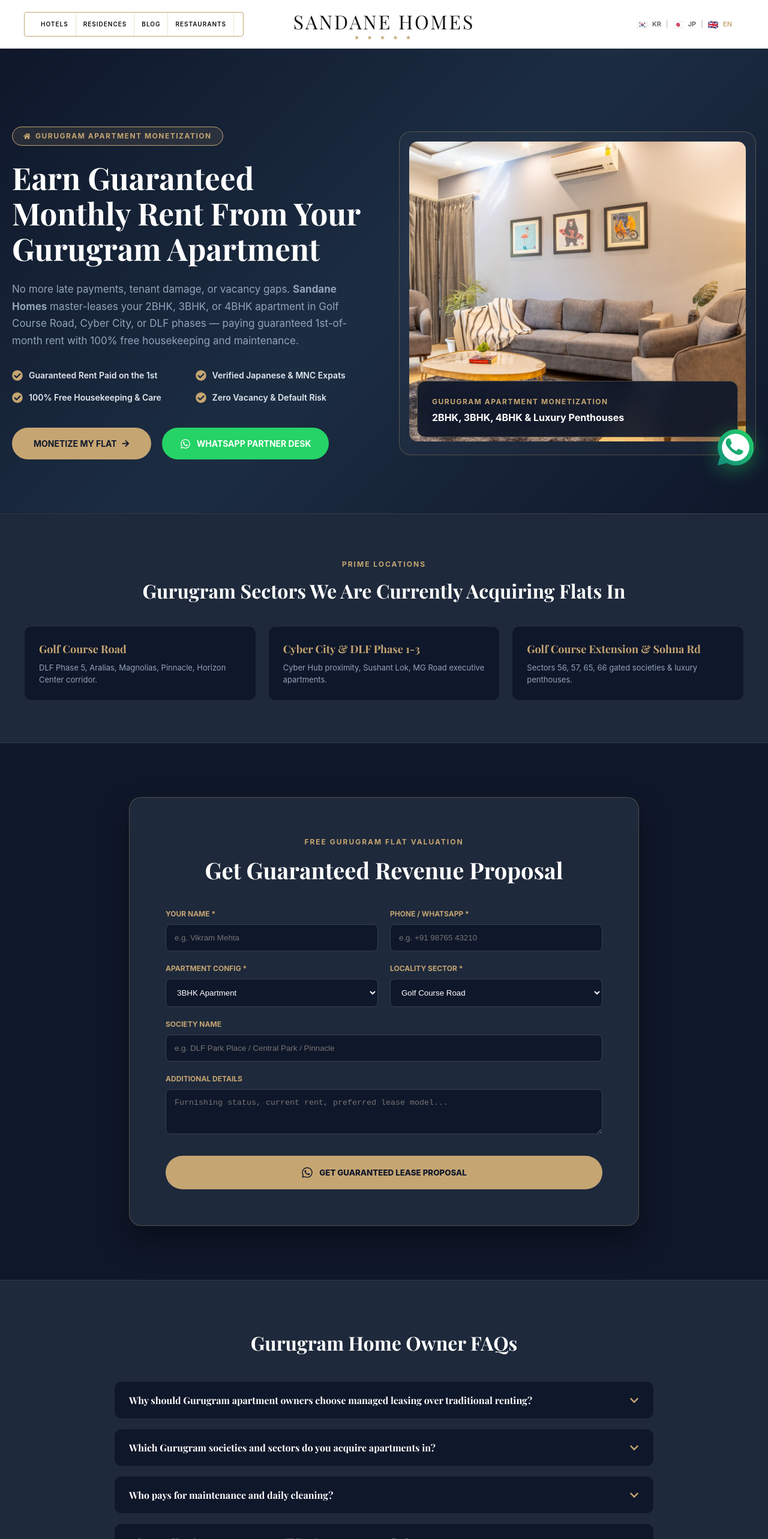
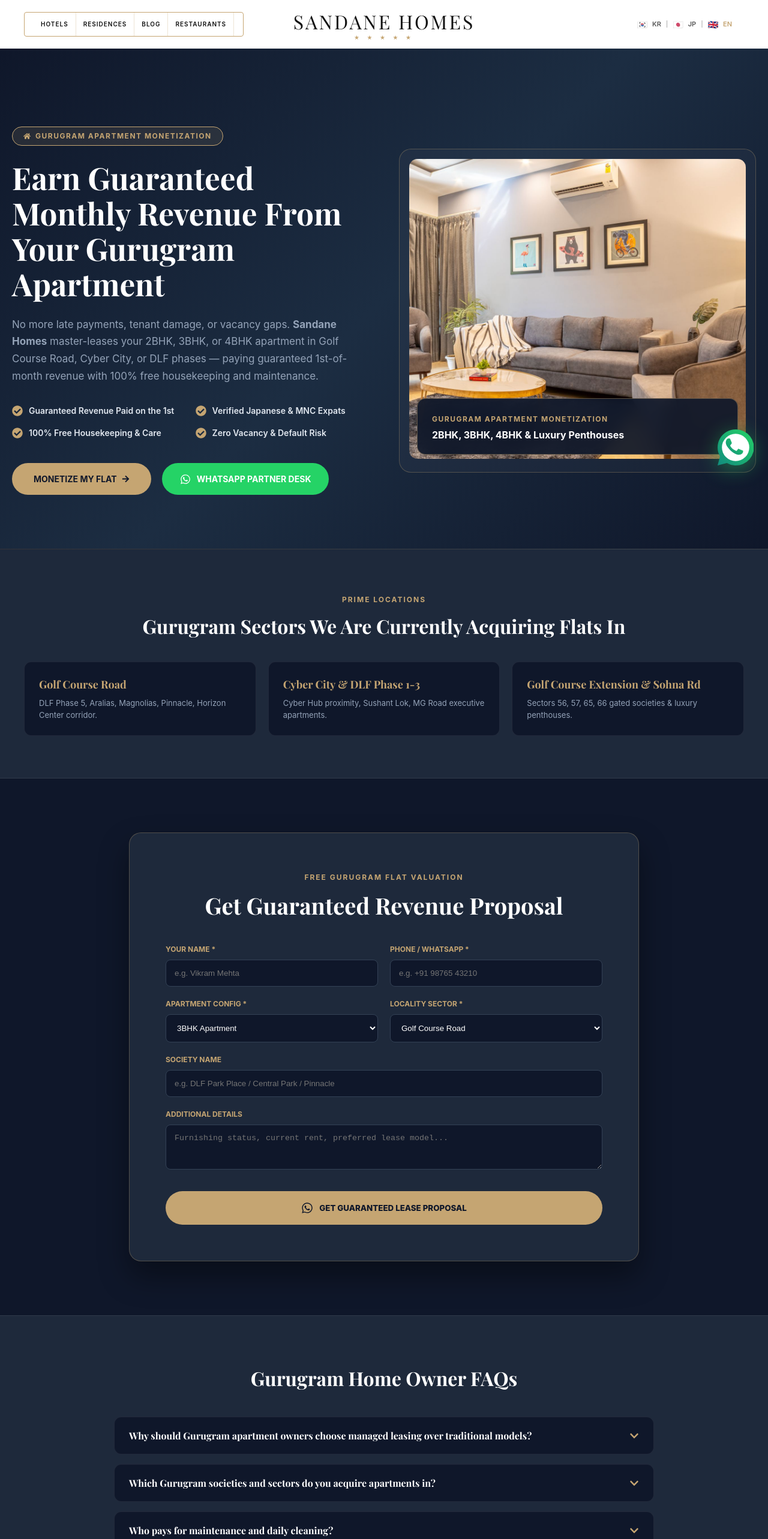
Before and after one commit to viratco/sandanehomes, a React (Vite) app: page /partner/gurugram-home-owners in a window 1280 px wide. Shown: the top 2566 px of the page at 60% size. Built offline with nearby package versions, Linux system fonts and the light colour scheme; a web font is replaced by a local one.

Commit message:
Replace Rent terminology with Revenue across all property partner pages

```diff
--- a/src/components/pages/GurugramBuildingOwnersPartner.jsx
+++ b/src/components/pages/GurugramBuildingOwnersPartner.jsx
@@ -152,7 +152,7 @@ const GurugramBuildingOwnersPartner = () => {
               marginBottom: '32px',
               fontWeight: '400'
             }}>
-              Stop managing dozens of individual renters. <strong>Sandane Homes</strong> master-leases your entire residential tower or builder block (10 to 50+ units) under a single master lease contract — delivering guaranteed 1st-of-month payouts for 3 to 9 years with zero vacancy risk.
+              Stop dealing with unvetted individual occupants. <strong>Sandane Homes</strong> master-leases your entire residential tower or builder block (10 to 50+ units) under a single master lease contract — delivering guaranteed 1st-of-month revenue payouts for 3 to 9 years with zero vacancy risk.
             </p>
 
             {/* Quick Corporate Value Bullet Grid */}
@@ -297,20 +297,20 @@ const GurugramBuildingOwnersPartner = () => {
           <div style={{ backgroundColor: '#1E293B', borderRadius: '16px', border: '1px solid rgba(255,255,255,0.08)', overflow: 'hidden', boxShadow: '0 20px 40px rgba(0,0,0,0.3)' }}>
             <div style={{ display: 'grid', gridTemplateColumns: '2fr 2fr 2fr', padding: '20px 24px', backgroundColor: '#162032', borderBottom: '1px solid rgba(255,255,255,0.1)', fontWeight: '700', fontSize: '14px', letterSpacing: '1px' }}>
               <div style={{ color: '#94A3B8' }}>FEATURE / METRIC</div>
-              <div style={{ color: '#EF4444' }}>TRADITIONAL RENTING</div>
+              <div style={{ color: '#EF4444' }}>TRADITIONAL LEASING</div>
               <div style={{ color: '#C5A572' }}>SANDANE MASTER LEASE</div>
             </div>
 
             <div style={{ display: 'grid', gridTemplateColumns: '2fr 2fr 2fr', padding: '18px 24px', borderBottom: '1px solid rgba(255,255,255,0.05)', fontSize: '14px' }}>
               <div style={{ color: '#FFFFFF', fontWeight: '600' }}>Tenant Contracts</div>
-              <div style={{ color: '#94A3B8' }}>30+ individual renters to manage</div>
+              <div style={{ color: '#94A3B8' }}>30+ individual occupants to manage</div>
               <div style={{ color: '#C5A572', fontWeight: '700', display: 'flex', alignItems: 'center', gap: '6px' }}><FaCircleCheck /> 1 Master Lease Contract</div>
             </div>
 
             <div style={{ display: 'grid', gridTemplateColumns: '2fr 2fr 2fr', padding: '18px 24px', borderBottom: '1px solid rgba(255,255,255,0.05)', fontSize: '14px' }}>
-              <div style={{ color: '#FFFFFF', fontWeight: '600' }}>Monthly Rent Payout</div>
+              <div style={{ color: '#FFFFFF', fontWeight: '600' }}>Monthly Revenue Payout</div>
               <div style={{ color: '#94A3B8' }}>Multiple payment delays &amp; follow-ups</div>
-              <div style={{ color: '#C5A572', fontWeight: '700', display: 'flex', alignItems: 'center', gap: '6px' }}><FaCircleCheck /> Guaranteed on the 1st</div>
+              <div style={{ color: '#C5A572', fontWeight: '700', display: 'flex', alignItems: 'center', gap: '6px' }}><FaCircleCheck /> Guaranteed Revenue on the 1st</div>
             </div>
 
             <div style={{ display: 'grid', gridTemplateColumns: '2fr 2fr 2fr', padding: '18px 24px', borderBottom: '1px solid rgba(255,255,255,0.05)', fontSize: '14px' }}>
--- a/src/components/pages/GurugramHomeOwnersPartner.jsx
+++ b/src/components/pages/GurugramHomeOwnersPartner.jsx
@@ -42,8 +42,8 @@ const GurugramHomeOwnersPartner = () => {
 
   const faqs = [
     {
-      q: "Why should Gurugram apartment owners choose managed leasing over traditional renting?",
-      a: "Traditional renting in Gurugram carries 1-2 months of annual vacancy losses, late payments, tenant damage, and constant repair calls. Sandane Homes pays guaranteed rent on the 1st of every month, handles 100% of maintenance and housekeeping, and leases exclusively to MNC expat executives."
+      q: "Why should Gurugram apartment owners choose managed leasing over traditional models?",
+      a: "Traditional leasing in Gurugram carries 1-2 months of annual vacancy losses, late payments, tenant damage, and constant repair calls. Sandane Homes pays guaranteed revenue on the 1st of every month, handles 100% of maintenance and housekeeping, and leases exclusively to MNC expat executives."
     },
     {
       q: "Which Gurugram societies and sectors do you acquire apartments in?",
@@ -65,7 +65,7 @@ const GurugramHomeOwnersPartner = () => {
       "@type": "Service",
       "name": "Gurugram Home Owner Property Management & Monetization — Sandane Homes",
       "provider": { "@type": "Organization", "name": "Sandane Homes", "url": "https://www.sandanehomes.com" },
-      "description": "Monetize your Gurugram apartment or flat with Sandane Homes. Guaranteed fixed monthly rent, 100% free maintenance, and verified corporate MNC expat tenants.",
+      "description": "Monetize your Gurugram apartment or flat with Sandane Homes. Guaranteed fixed monthly revenue, 100% free maintenance, and verified corporate MNC expat tenants.",
       "areaServed": "Gurugram, Haryana, India"
     },
     {
@@ -83,7 +83,7 @@ const GurugramHomeOwnersPartner = () => {
     <div style={{ backgroundColor: '#0F172A', color: '#F8FAFC', minHeight: '100vh', fontFamily: "'Inter', system-ui, sans-serif" }}>
       <SEO
         title="Gurugram Home Owners Partnership | Monetize Your Apartment — Sandane Homes"
-        description="Gurugram apartment & flat owners: earn guaranteed monthly rent or high profit-sharing with zero hassle. Sandane Homes manages your flat as a premium corporate expat residence."
+        description="Gurugram apartment & flat owners: earn guaranteed monthly revenue or high profit-sharing with zero hassle. Sandane Homes manages your flat as a premium corporate expat residence."
         canonical="https://www.sandanehomes.com/partner/gurugram-home-owners"
         ogImage="https://www.sandanehomes.com/residences-og.jpg"
         schema={pageSchema}
@@ -127,16 +127,16 @@ const GurugramHomeOwnersPartner = () => {
               marginBottom: '24px',
               fontWeight: '600'
             }}>
-              Earn Guaranteed Monthly Rent From Your Gurugram Apartment
+              Earn Guaranteed Monthly Revenue From Your Gurugram Apartment
             </h1>
 
             <p style={{ fontSize: '17px', lineHeight: '1.7', color: '#94A3B8', marginBottom: '32px' }}>
-              No more late payments, tenant damage, or vacancy gaps. <strong>Sandane Homes</strong> master-leases your 2BHK, 3BHK, or 4BHK apartment in Golf Course Road, Cyber City, or DLF phases — paying guaranteed 1st-of-month rent with 100% free housekeeping and maintenance.
+              No more late payments, tenant damage, or vacancy gaps. <strong>Sandane Homes</strong> master-leases your 2BHK, 3BHK, or 4BHK apartment in Golf Course Road, Cyber City, or DLF phases — paying guaranteed 1st-of-month revenue with 100% free housekeeping and maintenance.
             </p>
 
             <div style={{ display: 'grid', gridTemplateColumns: 'repeat(auto-fit, minmax(220px, 1fr))', gap: '16px', marginBottom: '40px' }}>
               <div style={{ display: 'flex', alignItems: 'center', gap: '10px', color: '#E2E8F0', fontSize: '14px', fontWeight: '600' }}>
-                <FaCheckCircle color="#C5A572" size={18} /> Guaranteed Rent Paid on the 1st
+                <FaCheckCircle color="#C5A572" size={18} /> Guaranteed Revenue Paid on the 1st
               </div>
               <div style={{ display: 'flex', alignItems: 'center', gap: '10px', color: '#E2E8F0', fontSize: '14px', fontWeight: '600' }}>
                 <FaCheckCircle color="#C5A572" size={18} /> Verified Japanese &amp; MNC Expats
--- a/src/components/pages/PartnershipPage.jsx
+++ b/src/components/pages/PartnershipPage.jsx
@@ -274,7 +274,7 @@ const PartnershipPage = () => {
           <div style={{ padding: '20px', background: '#FFFFFF', borderRadius: '12px', border: '1px solid #EAE4DC', boxShadow: '0 4px 15px rgba(0,0,0,0.03)' }}>
             <h3 style={{ fontFamily: 'Playfair Display, serif', fontSize: '38px', color: '#8B7355', margin: '0 0 6px 0', fontWeight: '700' }}>100%</h3>
             <p style={{ fontSize: '13px', fontWeight: '700', letterSpacing: '1px', color: '#111111', textTransform: 'uppercase', margin: 0 }}>Guaranteed Lease &amp; Zero Default</p>
-            <span style={{ fontSize: '12px', color: '#777', display: 'block', marginTop: '4px' }}>Rent paid on the 1st of every month</span>
+            <span style={{ fontSize: '12px', color: '#777', display: 'block', marginTop: '4px' }}>Revenue paid on the 1st of every month</span>
           </div>
 
           <div style={{ padding: '20px', background: '#FFFFFF', borderRadius: '12px', border: '1px solid #EAE4DC', boxShadow: '0 4px 15px rgba(0,0,0,0.03)' }}>
@@ -548,7 +548,7 @@ const PartnershipPage = () => {
             <div style={{ background: '#FFFFFF', padding: '30px', borderRadius: '12px', border: '1px solid #EAE4DC' }}>
               <FaMoneyBillWave size={32} color="#8B7355" style={{ marginBottom: '16px' }} />
               <h4 style={{ fontFamily: 'Playfair Display, serif', fontSize: '18px', color: '#111', margin: '0 0 10px 0' }}>Guaranteed Monthly Payouts</h4>
-              <p style={{ fontSize: '13px', color: '#666', lineHeight: '1.6', margin: 0 }}>Never chase rent again. Direct bank transfers delivered on the 1st of every month without fail.</p>
+              <p style={{ fontSize: '13px', color: '#666', lineHeight: '1.6', margin: 0 }}>Never chase revenue again. Direct bank transfers delivered on the 1st of every month without fail.</p>
             </div>
 
             <div style={{ background: '#FFFFFF', padding: '30px', borderRadius: '12px', border: '1px solid #EAE4DC' }}>
```
